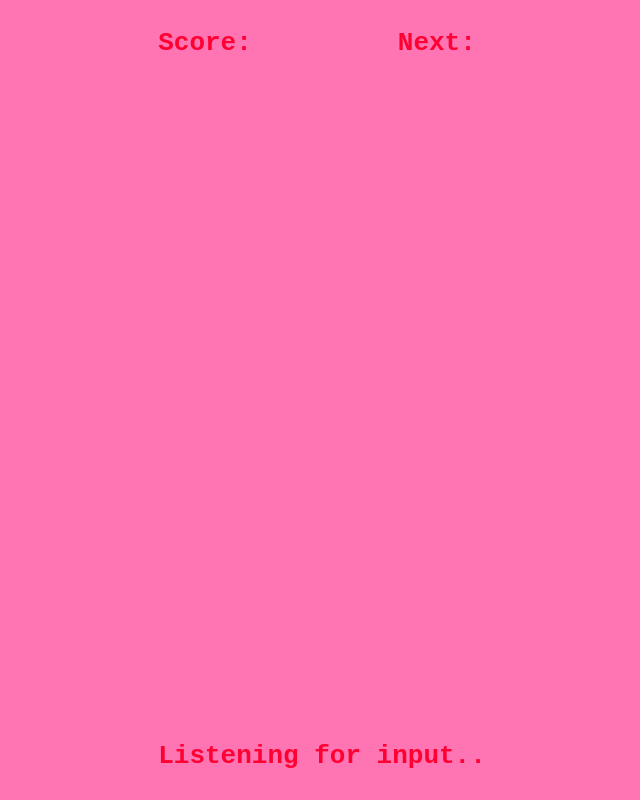
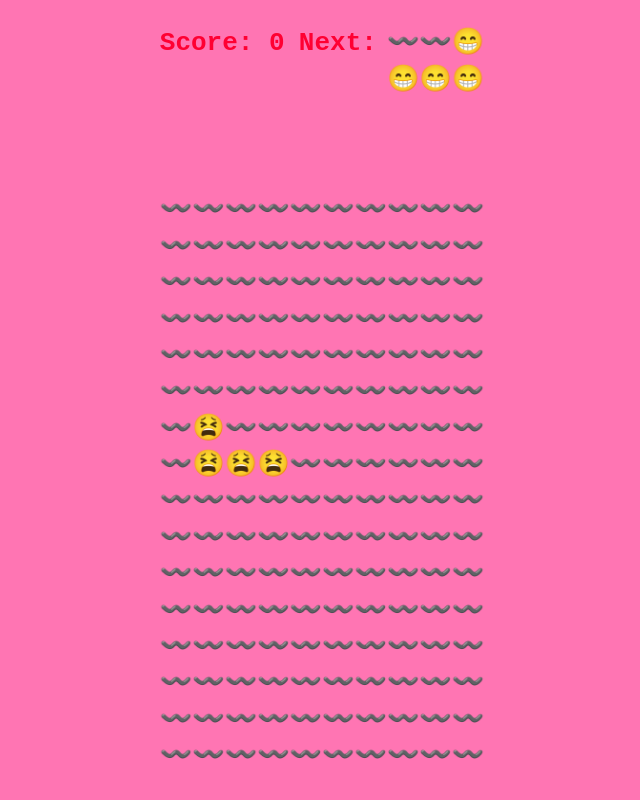
Before and after one commit to cjlindblad/swipetris, a website built with Parcel: page index.html in a window 1280 px wide. Shown: the whole page, without its empty margins (318-958 px from the left). Built offline with nearby package versions, Linux system fonts and the light colour scheme.

Commit message:
Just use parcel in run script

```diff
--- a/index.html
+++ b/index.html
@@ -5,7 +5,7 @@
       name="viewport"
       content="width=device-width, initial-scale=1.0, maximum-scale=1.0, user-scalable=0"
     />
-    <script src="./out/web.js" defer></script>
+    <script src="./src/web.ts" defer></script>
   </head>
   <body>
     <style>
--- a/package.json
+++ b/package.json
@@ -5,7 +5,7 @@
   "main": "index.js",
   "scripts": {
     "test": "tsc && jest",
-    "web": "tsc && parcel index.html --open & tsc -w",
+    "web": "parcel index.html --open",
     "terminal": "tsc && node ./out/terminal.js"
   },
   "repository": {
@@ -24,6 +24,7 @@
   "devDependencies": {
     "@types/jest": "^24.0.15",
     "jest": "^24.8.0",
+    "parcel-bundler": "^1.12.3",
     "typescript": "^3.5.3"
   },
   "browserslist": [
--- a/tsconfig.json
+++ b/tsconfig.json
@@ -3,7 +3,6 @@
     "target": "es6",
     "module": "commonjs",
     "outDir": "out",
-    "noImplicitAny": true,
-    "strictNullChecks": true
+    "strict": true
   }
 }
```
Also changed, not shown: 1 other file.
